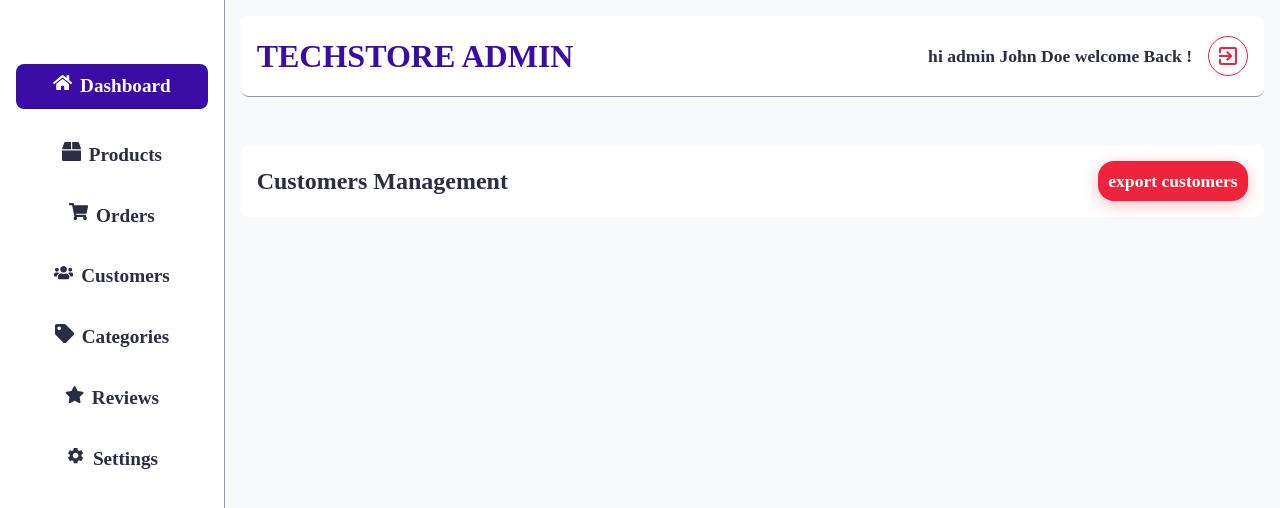
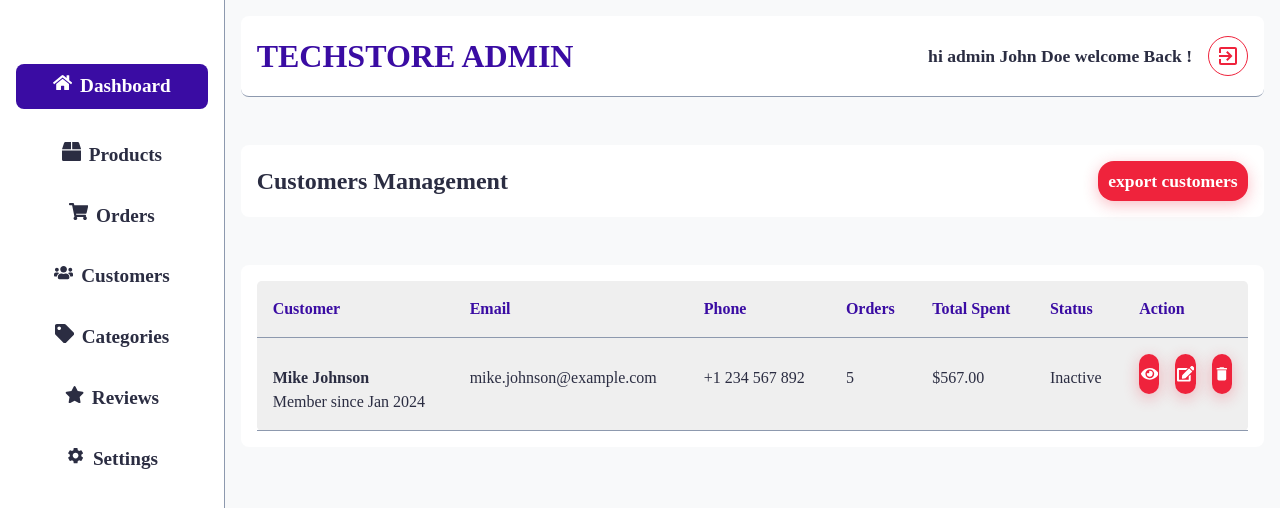
Before and after one commit to mohammadmehdidalvandii/techstore-front-end, a React (Vite) app: page /Admin/Customers in a window 1280 px wide. Shown: the top 508 px of the page. Built offline with nearby package versions, Linux system fonts and the light colour scheme.

Commit message:
created section CustomersList for admin/customers

```diff
--- /dev/null
+++ b/src/components/template/admin-panel/customers/CustomersList/CustomersList.css
@@ -0,0 +1,21 @@
+.customerList{
+    display: block;
+    width: 100%;
+    background-color: var(--white);
+    border-radius: 0.5rem;
+    padding: 1rem;
+    margin-block: 3rem  ;
+}
+.customerList table{
+    background-color: #efefef;
+    border-radius: 0.3rem;
+}
+.customerList .buttons{
+    display: flex;
+    align-items: center;
+    justify-content: center;
+    gap: 1rem;
+}
+.customerList .btn{
+    width: 100%;
+}
--- /dev/null
+++ b/src/components/template/admin-panel/customers/CustomersList/CustomersList.tsx
@@ -0,0 +1,51 @@
+import React from 'react';
+import './CustomersList.css';
+import { FaEdit, FaEye } from 'react-icons/fa';
+import { MdDelete } from 'react-icons/md';
+
+const CustomersList:React.FC = ()=>{
+  return (
+    <section className="customerList">
+          <table >
+                        <thead>
+                            <tr>
+                                <th>Customer</th>
+                                <th>Email</th>
+                                <th>Phone</th>
+                                <th>Orders</th>
+                                <th>Total Spent</th>
+                                <th>Status</th>
+                                <th>Action</th>
+                            </tr>
+                        </thead>
+                        <tbody>
+                            <tr>
+                                <td>
+                                    <div className="customer-cell">
+                                        {/* <img src="../images/avatars/user3.jpg" alt="Mike Johnson"> */}
+                                        <div>
+                                            <h4>Mike Johnson</h4>
+                                            <p>Member since Jan 2024</p>
+                                        </div>
+                                    </div>
+                                </td>
+                                <td>mike.johnson@example.com</td>
+                                <td>+1 234 567 892</td>
+                                <td>5</td>
+                                <td>$567.00</td>
+                                <td><span className="status-badge inactive">Inactive</span></td>
+                                <td>
+                                    <div className="buttons">
+                                    <button className="btn primary"><FaEye/></button>
+                                    <button className="btn primary"><FaEdit/></button>
+                                    <button className="btn primary"><MdDelete/></button>
+                                    </div>
+                                </td>
+                            </tr>
+                        </tbody>
+                    </table>
+    </section>
+  )
+}
+
+export default CustomersList
--- a/src/page/Admin/Customers.tsx
+++ b/src/page/Admin/Customers.tsx
@@ -1,4 +1,5 @@
 import AdminHeader from '@components/template/admin-panel/AdminHeader/AdminHeader'
+import CustomersList from '@components/template/admin-panel/customers/CustomersList/CustomersList'
 import CustomersManagement from '@components/template/admin-panel/customers/CustomersManagement/CustomersManagement'
 import Sidebar from '@components/template/admin-panel/Sidebar/Sidebar'
 import React from 'react'
@@ -12,6 +13,7 @@ const Customers:React.FC = ()=>{
         <div className="admin_content">
           <AdminHeader/>
         <CustomersManagement/>
+        <CustomersList/>
         </div>
     </div>
   )
```
